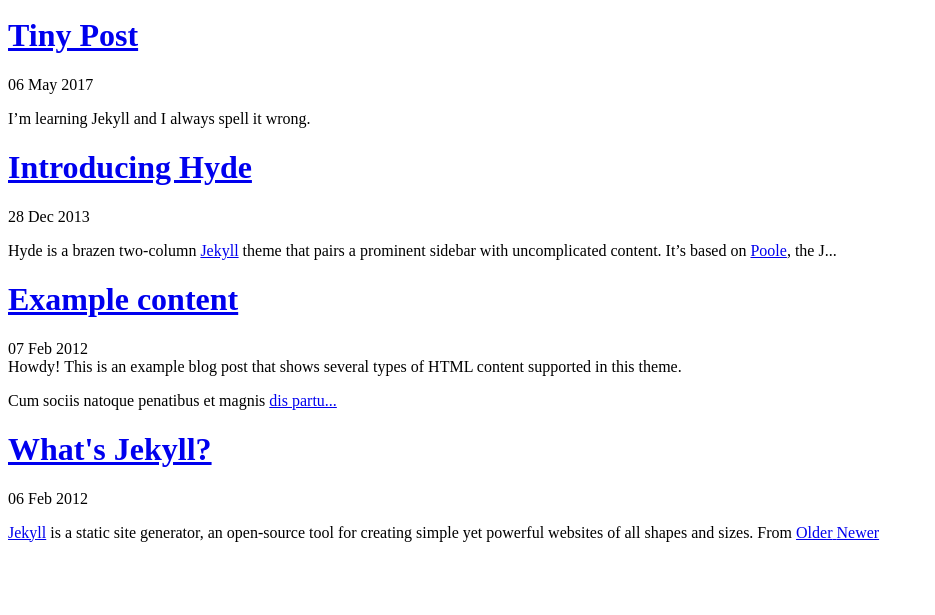
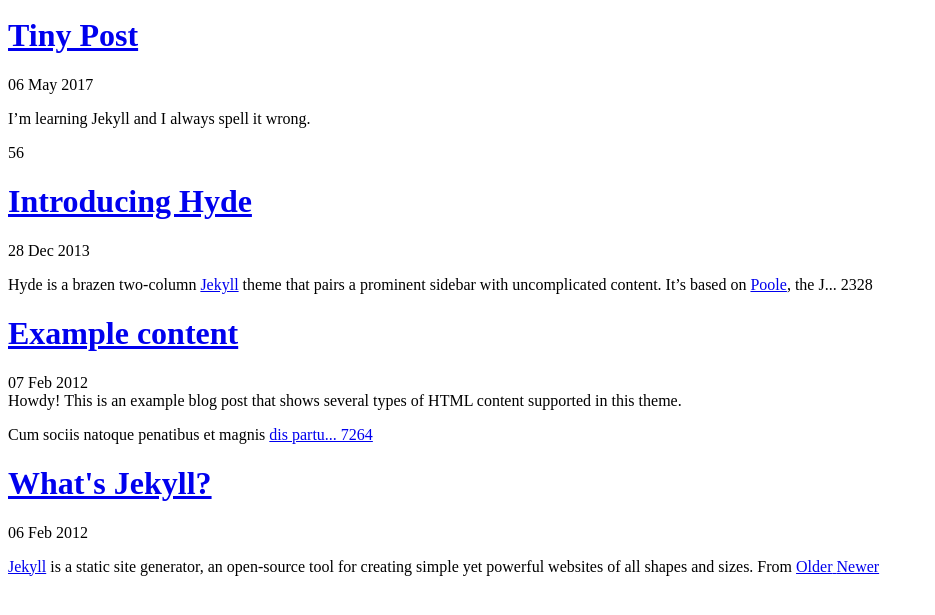
Before and after one commit to SteveMHD/smdotio.github.io, a Jekyll site: the page built from index.html, in a window 1280 px wide, cut to the strip 112-727 px from the top of the page. Shown: the whole strip, without its empty margins (0-935 px from the left). Built offline with Jekyll 4.4.1, drawn with Linux system fonts in a browser that asks for light colours; the list of posts is cut into pages by our own code.

Commit message:
test variable

```diff
--- a/index.html
+++ b/index.html
@@ -15,6 +15,7 @@
     <span class="post-date">{{ post.date | date_to_string }}</span>
 
     {{ post.content | truncate: 200 }}
+    {{ post.content | size }}
 
     {% assign charCount = {{ post.content | size }} %}
     {% if charCount > 200 %}
```
